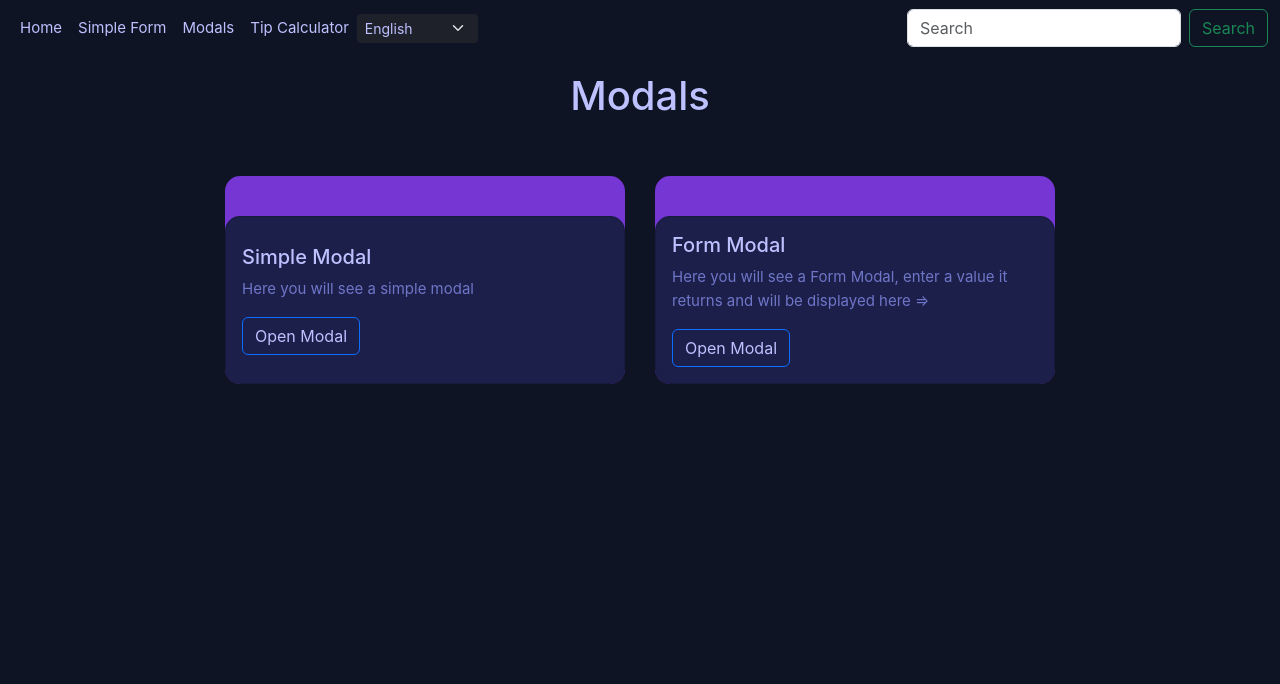
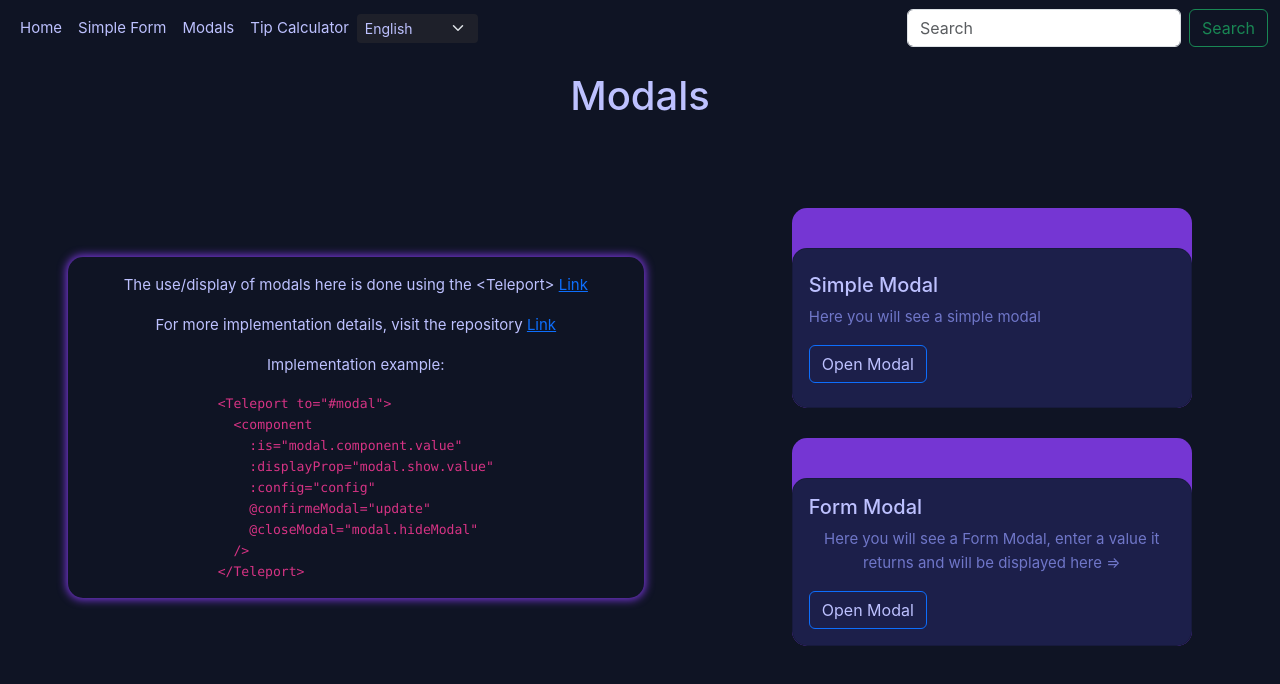
Before and after one commit to ErikEndler/erik-vue-vite, a Vue app: page / in a window 1280 px wide. Both pictures are taken after a click on the button "Go Modals". Shown: the top 684 px of the page. Built offline with nearby package versions, Linux system fonts and the light colour scheme.

Commit message:
feat(EVV-4): increment modals and adjustment project

```diff
--- a/package.json
+++ b/package.json
@@ -26,7 +26,7 @@
     "json-server": "^0.17.4",
     "pinia": "^2.1.7",
     "vee-validate": "^4.12.4",
-    "vue": "^3.4.8",
+    "vue": "^3.4.10",
     "vue-i18n": "^9.9.0",
     "vue-router": "^4.2.5",
     "wait-for-expect": "^3.0.2",
@@ -39,7 +39,7 @@
     "@tsconfig/node18": "^18.2.2",
     "@types/bootstrap": "^5.2.10",
     "@types/jsdom": "^21.1.6",
-    "@types/node": "^20.10.8",
+    "@types/node": "^20.11.0",
     "@vitejs/plugin-vue": "^5.0.3",
     "@vitest/coverage-istanbul": "^1.1.3",
     "@vitest/coverage-v8": "^1.1.3",
@@ -52,7 +52,7 @@
     "cypress": "^13.6.2",
     "eslint": "^8.56.0",
     "eslint-plugin-cypress": "^2.15.1",
-    "eslint-plugin-vue": "^9.19.2",
+    "eslint-plugin-vue": "^9.20.0",
     "gh-pages": "^6.1.1",
     "husky": "^8.0.3",
     "jsdom": "^23.2.0",
--- a/src/i18n/locales/en.json
+++ b/src/i18n/locales/en.json
@@ -24,6 +24,12 @@
       "title": "Form Modal",
       "description": "Here you will see a Form Modal, enter a value it returns and will be displayed here =>",
       "button": "Open Modal"
+    },
+    "description": {
+      "p1": "The use/display of modals here is done using the <Teleport>",
+      "p2": "Article... coming soon ",
+      "p3": "For more implementation details, visit the repository",
+      "p4": "Implementation example:"
     }
   },
   "home": {
@@ -31,7 +37,8 @@
       "p1": "This project is intended for study and improvement in Vue3 and front-end skills.",
       "p2": "The project uses Vue 3 with Vite, Bootstrap {bootstrap} and TypeScript.",
       "p3": "Used Pinia to access store.",
-      "p4": "Used vitest for unit testing"
+      "p4": "Used vitest for unit testing.",
+      "p5": "i18n for internationalization."
     },
     "card1": {
       "title": "Simple Form",
--- a/src/i18n/locales/pt-br.json
+++ b/src/i18n/locales/pt-br.json
@@ -24,6 +24,12 @@
       "title": "Modal Formulário",
       "description": "Aqui voce vera um modal com formulário, digite um valor ele retorna e sera exibido aqui =>",
       "button": "Abrir Modal"
+    },
+    "description": {
+      "p1": "O uso/exibição de modais aqui é feito usando o <Teleport>",
+      "p2": "Artigo ... em breve ",
+      "p3": "Para mais detalhes da implementação, acesse repositório",
+      "p4": "Exemplo da implementação:"
     }
   },
   "home": {
@@ -31,7 +37,8 @@
       "p1": "Este projeto é destinado ao estudo e aperfeiçoamento em Vue3 e front-end skills.",
       "p2": "O projeto usa Vue 3 com Vite, Bootstrap {bootstrap} e TypeScript.",
       "p3": "Usado Pinia para acessar o store.",
-      "p4": "Usado vitest para testes unitários"
+      "p4": "Usado vitest para testes unitários.",
+      "p5": "i18n para internacionalização."
     },
     "card1": {
       "title": "Formulário Simples",
@@ -40,7 +47,7 @@
     },
     "card2": {
       "title": "Modais",
-      "description": "Aqui você verá exemplos de modais usando componete <Teleport>",
+      "description": "Aqui você verá exemplos de modais usando componente <Teleport>",
       "button": "Ir Modais"
     },
     "card3": {
--- a/src/views/HomeView.vue
+++ b/src/views/HomeView.vue
@@ -16,6 +16,7 @@ function goTo(destiny: string) {
       <p>{{ $t('home.description.p2', { bootstrap: '5.3' }) }}</p>
       <p>{{ $t('home.description.p3') }}</p>
       <p>{{ $t('home.description.p4') }}</p>
+      <p>{{ $t('home.description.p5') }}</p>
     </div>
     <div>
       <div class="main-card">
--- a/src/views/ModalsView.vue
+++ b/src/views/ModalsView.vue
@@ -42,6 +42,40 @@ function update(value: any) {
     </Teleport>
     <div id="titleModals" class="center"><h1>Modals</h1></div>
     <div class="mt-5">
+      <div class="row align-items-center">
+        <div class="col align-self-center text-center about">
+          <p>
+            {{ $t('modals.description.p1') }}
+            <a href="https://vuejs.org/guide/built-ins/teleport.html" target="_blank"> Link </a>
+          </p>
+          <!-- <p>{{ $t('modals.description.p2') }}<a href="">Link</a></p> -->
+          <p>
+            {{ $t('modals.description.p3') }}
+            <a
+              href="https://github.com/ErikEndler/erik-vue-vite/blob/main/src/views/ModalsView.vue"
+              target="_blank"
+            >
+              Link
+            </a>
+          </p>
+          <p>{{ $t('modals.description.p4') }}</p>
+          <div class="text-start">
+            <code class="code">
+              <span>
+                &#60;Teleport to="#modal"&#62; <br />
+                <span>&emsp;&emsp;&#60;component</span> <br />
+                <span>&emsp;&emsp;&emsp;&emsp;:is="modal.component.value"</span> <br />
+                <span>&emsp;&emsp;&emsp;&emsp;:displayProp="modal.show.value"</span> <br />
+                <span>&emsp;&emsp;&emsp;&emsp;:config="config"</span> <br />
+                <span>&emsp;&emsp;&emsp;&emsp;@confirmeModal="update"</span> <br />
+                <span>&emsp;&emsp;&emsp;&emsp;@closeModal="modal.hideModal"</span> <br />
+                <span>&emsp;&emsp;/&#62;</span> <br />
+                <span>&#60;/Teleport&#62;</span>
+              </span>
+            </code>
+          </div>
+        </div>
+        <div class="col align-self-center text-center">
           <div class="main-card">
             <div id="modalConfirme" class="my-cards">
               <div class="card">
@@ -73,12 +107,27 @@ function update(value: any) {
           </div>
         </div>
       </div>
+    </div>
+  </div>
 </template>
 <style scoped lang="scss">
+.about {
+  text-align: center;
+  margin: 2rem 5% 2rem 5%;
+  padding: 1rem;
+  box-shadow: 0px 0px 8px 2px var(--Violet);
+  border-radius: 1em;
+  min-width: 332px;
+}
+.code {
+  display: flex;
+  justify-content: center;
+}
 .value-edit {
   color: var(--Soft-blue);
 }
 .main-card {
+  margin: 2rem 0 2rem 0;
   display: flex;
   flex-wrap: wrap;
   gap: 30px;
--- a/src/views/SimpleForm.vue
+++ b/src/views/SimpleForm.vue
@@ -51,14 +51,14 @@ defineExpose({
 <template>
   <div class="body w-100 p-5 center">
     <div class="row align-items-center teste">
-      <div class="col align-self-center text-center">
+      <div class="col align-self-center text-center info">
         <h1><b>Learn to code by watching others</b></h1>
         <p>
           See how experienced developers solve problems in real-time. Watching scripted tutorials is
           great, but understanding how developers think is invaluable.
         </p>
       </div>
-      <div class="col align-self-center text-center">
+      <div class="col align-self-center text-center form">
         <div class="card p-3">
           <Form
             @submit="(value) => onSubmit(value)"
@@ -107,6 +107,17 @@ defineExpose({
 </template>
 
 <style scoped>
+.row {
+  justify-content: center;
+}
+.info {
+  min-width: 400px;
+  max-width: 650px;
+}
+.form {
+  min-width: 460px;
+  max-width: 650px;
+}
 .submit-btn {
   background: var(--Primary-Green);
   outline: none;
@@ -150,12 +161,14 @@ p {
   width: 100vw;
 }
 .teste {
+  gap: 2rem;
   width: 100%;
   height: 80%;
 }
 .center {
-  display: grid;
-  place-items: center;
+  display: flex;
+  justify-content: space-evenly;
+  align-items: center;
 }
 h1 {
   color: white;
--- a/src/views/TipCalculator.vue
+++ b/src/views/TipCalculator.vue
@@ -86,7 +86,6 @@ defineExpose({
                 placeholder="0"
                 id="bill"
               />
-              state.bill{{ state.bill }}
               <label class="mt-4" for="percent">Select Tip %</label>
               <div class="row mt-3 row-cols-3">
                 <div class="col-4">
```
Also changed, not shown: 1 other file (tests, documents, lock files or other folders). Lines whose indentation alone changed are shown as unchanged.
